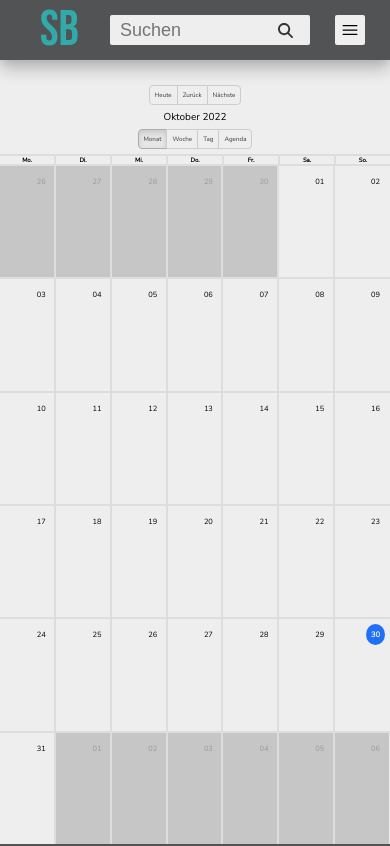
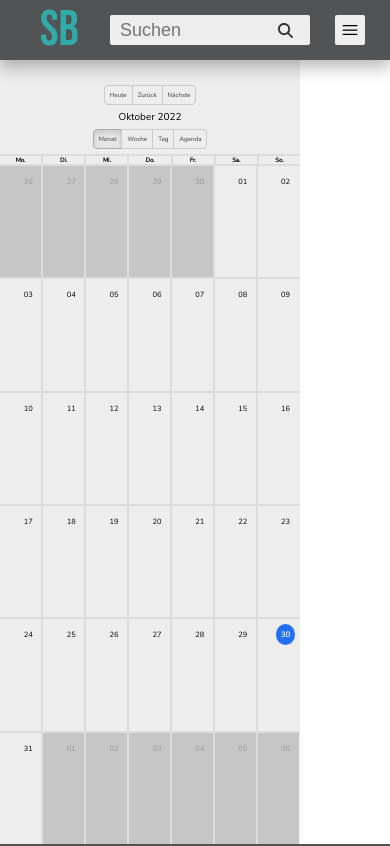
Before and after one commit to BarloGER/SportBase-Frontend, a React (Create React App) app: page /calendar in a window 390 px wide. Shown: the top 846 px of the page. Built offline with nearby package versions, Linux system fonts and the light colour scheme; no server answers.

Commit message:
more responsivness

```diff
--- a/src/styles/dashboard.css
+++ b/src/styles/dashboard.css
@@ -25,6 +25,12 @@
 .dashboard-content .public-calendar {
   height: 90vh;
   padding: 0;
+}
+
+@media screen and (max-width: 500px) {
+  .dashboard .public-calendar {
+    height: 50rem;
+  }
 }
 
 .dashboard-content .account {
--- a/src/styles/public-calendar.css
+++ b/src/styles/public-calendar.css
@@ -147,9 +147,6 @@
   color: var(--white);
 }
 
-/* .rbc-time-content {
-} */
-
 .rbc-time-view .rbc-header {
   border-bottom: none;
 }
@@ -161,6 +158,12 @@
 
 .rbc-day-slot div:nth-child(25) {
   display: none;
+}
+
+@media screen and (max-width: 830px) {
+  .rbc-row.rbc-time-header-cell {
+    font-size: 2rem;
+  }
 }
 
 /* ----- end of week ----- */
@@ -181,6 +184,12 @@
 }
 
 /* ----- end of agenda ----- */
+
+@media screen and (max-width: 500px) {
+  .public-calendar {
+    width: 30rem;
+  }
+}
 
 @media screen and (min-width: 830px) {
   .public-calendar {
```
